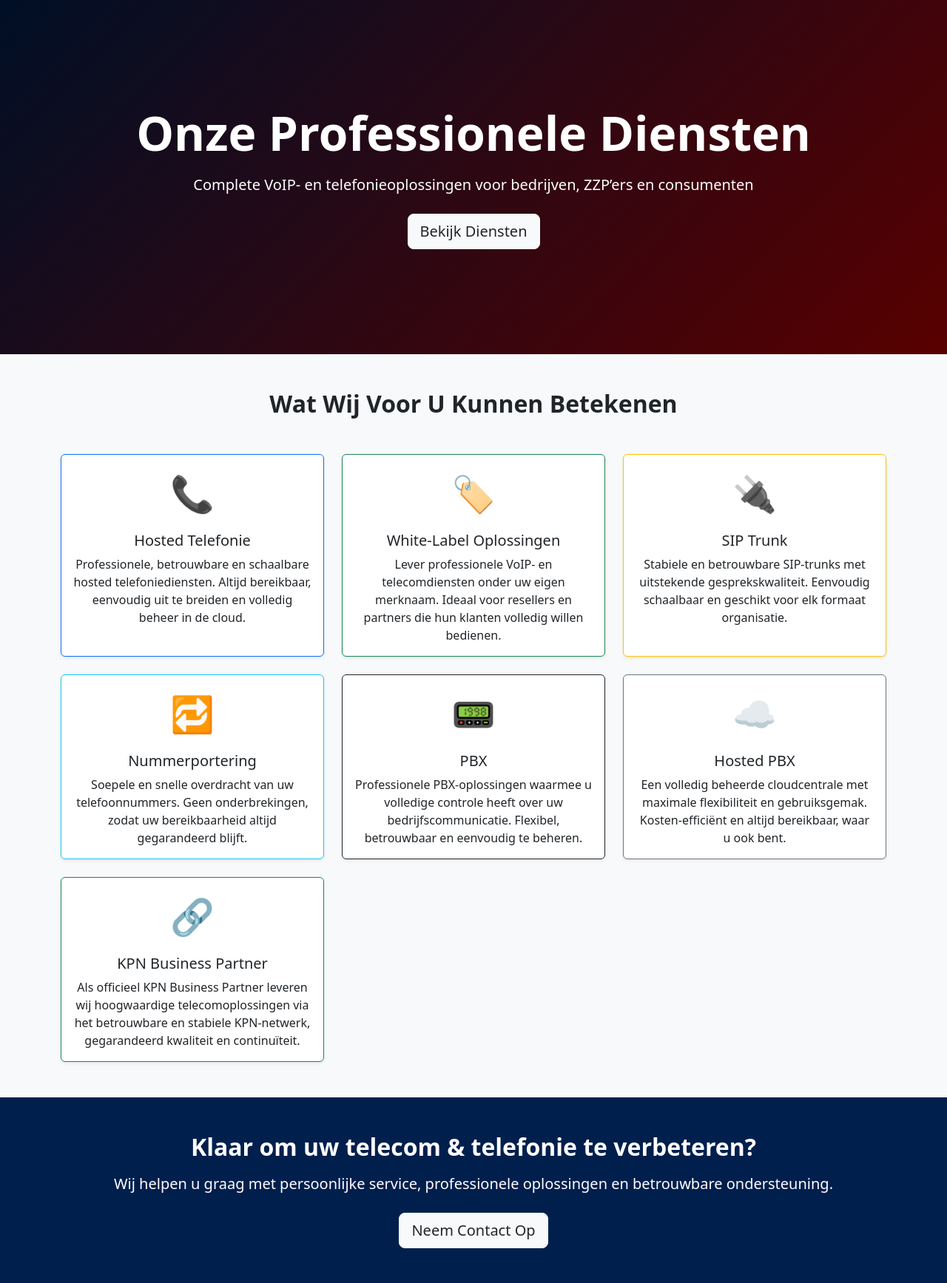
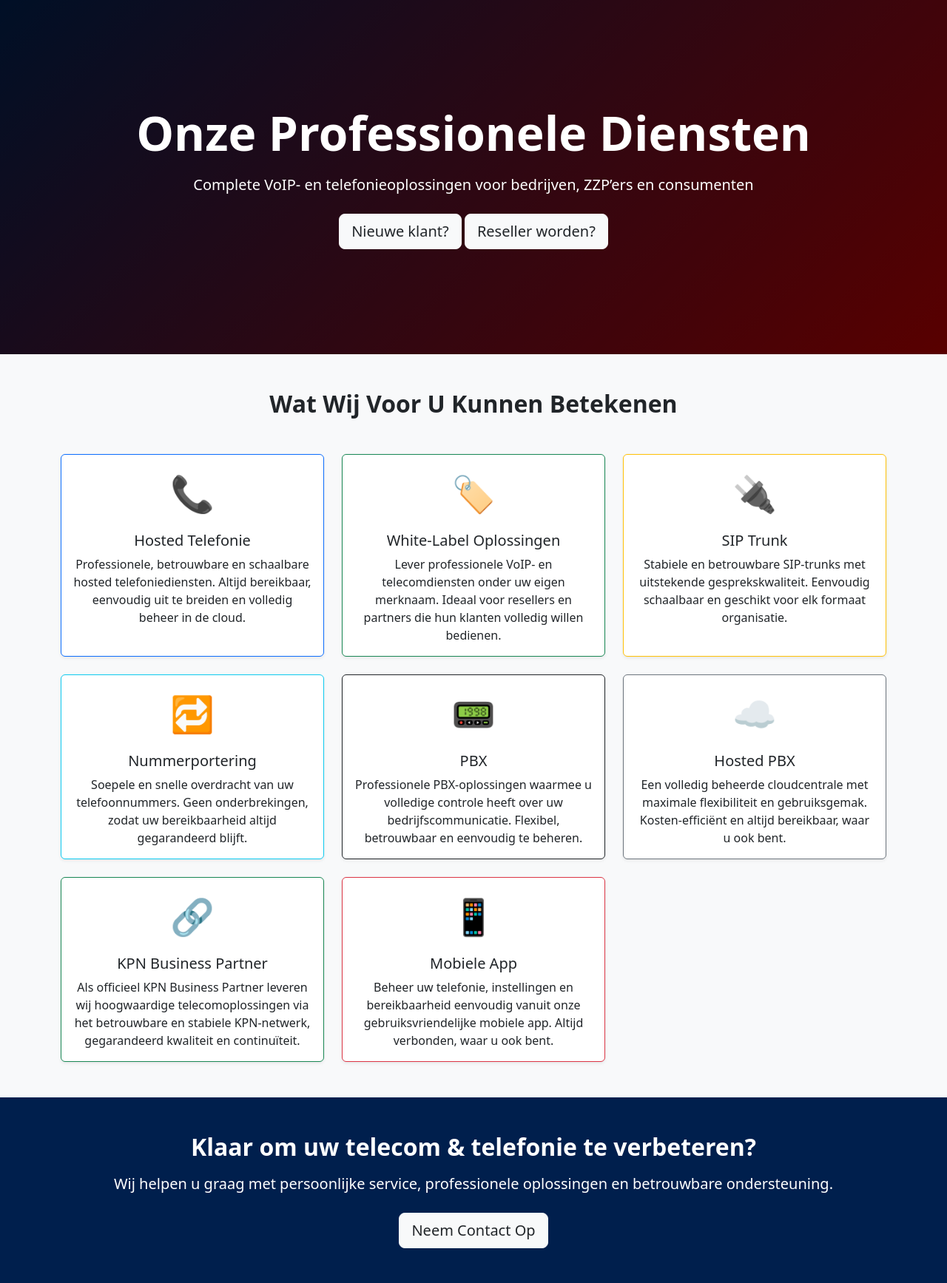
Before and after one commit to O-Turan/Easy-Solutions2, a Symfony app: template templates/diensten/index.html.twig in a window 1280 px wide. Shown: the part 94-1829 px from the top of the page at 74% size. Run offline with Twig, Linux system fonts and the light colour scheme; the template is opened without the code that fills it, so the values that code supplies are empty; some libraries are stand-ins or nearby versions.

Commit message:
kleine wijzigingen aan UI en maildsn

```diff
--- a/templates/diensten/index.html.twig
+++ b/templates/diensten/index.html.twig
@@ -10,7 +10,8 @@
         <div class="container position-relative text-center">
             <h1 class="display-3 fw-bold mb-3">Onze Professionele Diensten</h1>
             <p class="lead mb-4">Complete VoIP- en telefonieoplossingen voor bedrijven, ZZP’ers en consumenten</p>
-            <a href="#diensten" class="btn btn-light btn-lg text-dark">Bekijk Diensten</a>
+            <a href="#diensten" class="btn btn-light btn-lg text-dark">Nieuwe klant?</a>
+            <a href="#" class="btn btn-light btn-lg text-dark">Reseller worden?</a>
         </div>
     </section>
 
@@ -119,6 +120,21 @@
                     </div>
                 </div>
 
+                <!-- Mobiele App -->
+                <div class="col-md-4">
+                    <div class="card h-100 shadow-sm border-danger">
+                        <div class="card-body text-center">
+                            <div style="font-size:3rem;">📱</div>
+                            <h5 class="card-title mt-3">Mobiele App</h5>
+                            <p class="card-text">
+                                Beheer uw telefonie, instellingen en bereikbaarheid eenvoudig vanuit onze gebruiksvriendelijke mobiele app.
+                                Altijd verbonden, waar u ook bent.
+                            </p>
+                        </div>
+                    </div>
+                </div>
+
+
             </div>
         </div>
     </section>
```
Also changed, not shown: templates/home/index.html.twig (+5 -5 lines), 1 other file.
